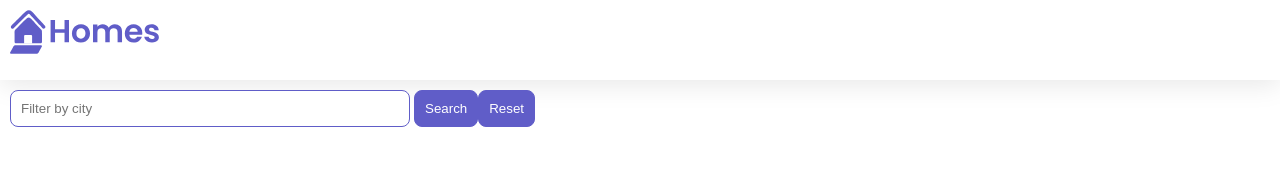
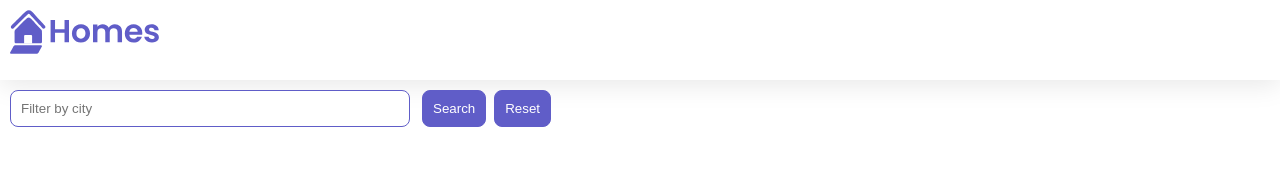
Before and after one commit to sergiohdljr/aluguel-casas-angular, an Angular app: page / in a window 1280 px wide. Shown: the top 175 px of the page. Built offline with nearby package versions, Linux system fonts and the light colour scheme.

Commit message:
fix styles

```diff
--- a/src/app/home/home.component.css
+++ b/src/app/home/home.component.css
@@ -23,6 +23,8 @@
     color: white;
     border-radius: 8px;
     cursor: pointer;
+    margin-left: 0.5rem;
+
   }
 
   @media (min-width: 500px) and (max-width: 768px) {
```
